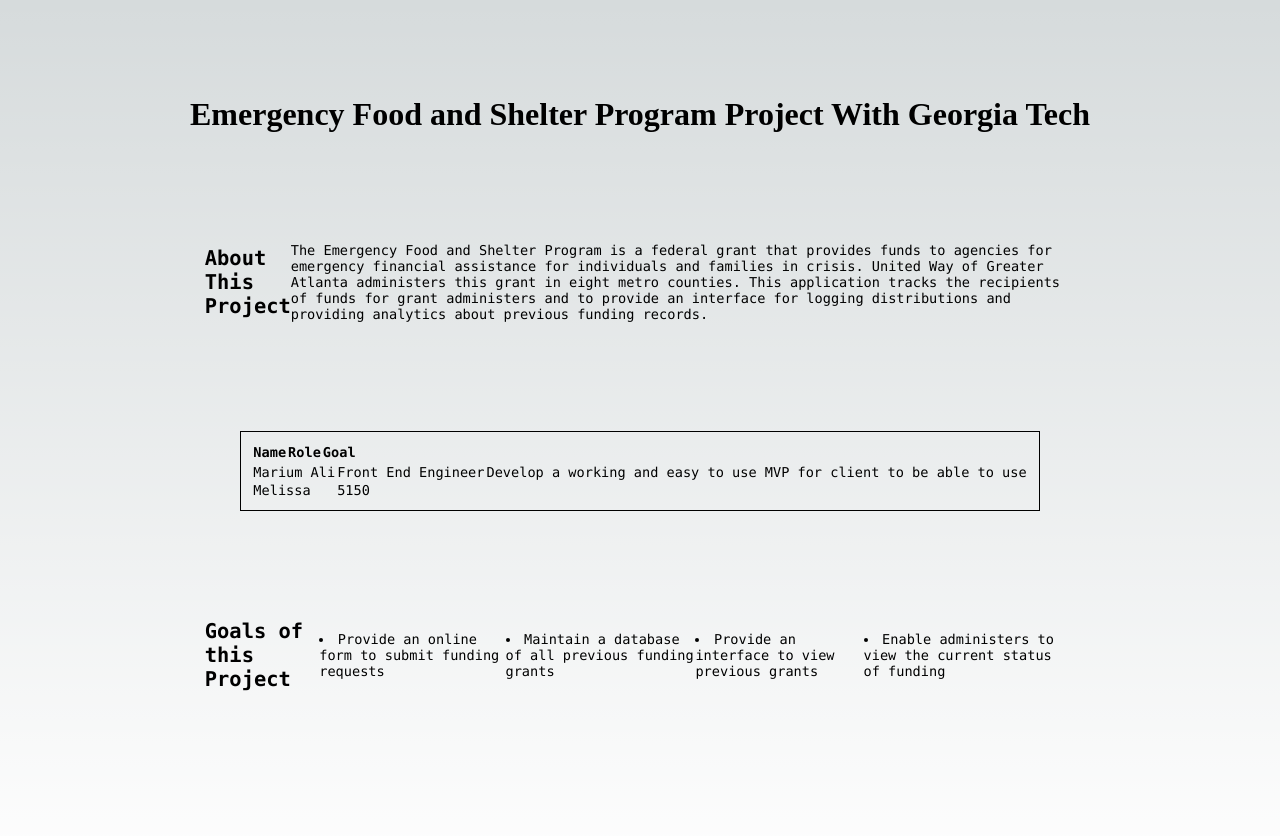
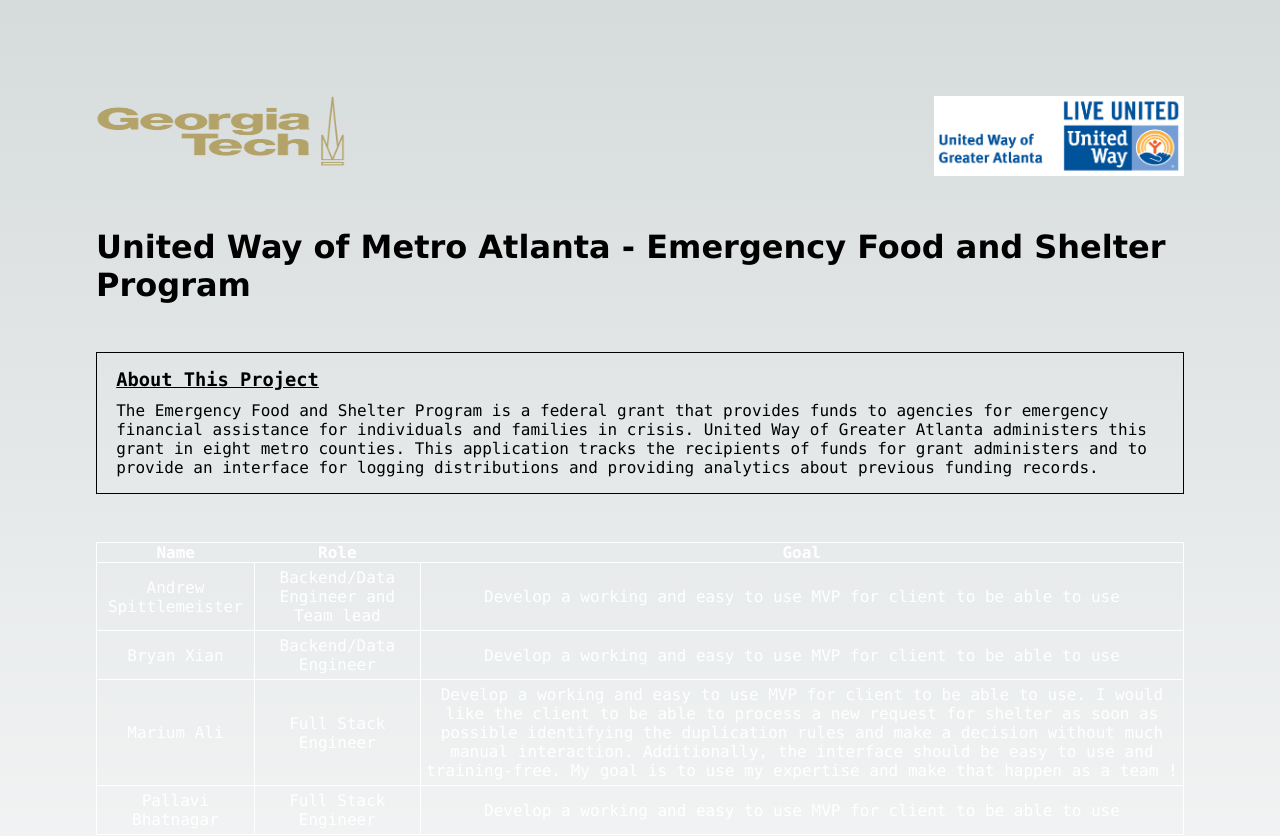
Before and after one commit to AndrewSpittlemeister/c4g-efsp-front-end, a Next.js app: page / in a window 1280 px wide. Shown: the top 836 px of the page. Built offline with nearby package versions, Linux system fonts and the light colour scheme.

Commit message:
changes for first draft to team webpage done

```diff
--- a/pages/index.js
+++ b/pages/index.js
@@ -8,26 +8,42 @@ const inter = Inter({ subsets: ['latin'] })
 export default function Home() {
   return (
     <>
-      <Head>
-        <title>Create Next App</title>
-        <meta name="description" content="Generated by create next app" />
-        <meta name="viewport" content="width=device-width, initial-scale=1" />
-        <link rel="icon" href="/favicon.ico" />
-      </Head>
       <main className={styles.main}>
+      <div  className={styles.images}>
+        <span>
+          <Image
+            src="/gtech.png"
+            alt="GA Tech Logo"
+            width={250}
+            height={70}
+            priority
+          />
+          </span>
+          <span>
+            <Image
+              src="/united-way.png"
+              width={250}
+              height={80}
+              priority
+            />
+          </span>
+        </div>
+
         <h1>
-          Emergency Food and Shelter Program Project With Georgia Tech
+          United Way of Metro Atlanta - Emergency Food and Shelter Program
         </h1>
 
-        <div className={styles.description}>
-          <h2 className={styles.card}>
+        <div className={styles.card}>
+          <h3>
             About This Project
-          </h2>
-          The Emergency Food and Shelter Program is a federal grant that provides funds to agencies for emergency financial assistance for individuals and families in crisis. United Way of Greater Atlanta administers this grant in eight metro counties.
-          This application tracks the recipients of funds for grant administers and to provide an interface for logging distributions and providing analytics about previous funding records.
+          </h3>
+          <span>
+            The Emergency Food and Shelter Program is a federal grant that provides funds to agencies for emergency financial assistance for individuals and families in crisis. United Way of Greater Atlanta administers this grant in eight metro counties.
+            This application tracks the recipients of funds for grant administers and to provide an interface for logging distributions and providing analytics about previous funding records.
+          </span>
         </div>
 
-        <table className={styles.styledTable}>
+        <table className={styles.table}>
           <thead>
             <tr>
               <th>Name</th>
@@ -37,27 +53,47 @@ export default function Home() {
           </thead>
           <tbody>
             <tr>
-              <td>{'Marium Ali'}</td>
-              <td>{'Front End Engineer'}</td>
+              <td>{'Andrew Spittlemeister '}</td>
+              <td>{'Backend/Data Engineer and Team lead'}</td>
               <td>{'Develop a working and easy to use MVP for client to be able to use'}</td>
             </tr>
-            <tr className={styles.activeRow}>
-              <td>Melissa</td>
-              <td>5150</td>
+            <tr>
+              <td>{'Bryan Xian '}</td>
+              <td>{'Backend/Data Engineer'}</td>
+              <td>{'Develop a working and easy to use MVP for client to be able to use'}</td>
+            </tr>
+            <tr>
+              <td>{'Marium Ali'}</td>
+              <td>{'Full Stack Engineer'}</td>
+              <td>{'Develop a working and easy to use MVP for client to be able to use. I would like the client to be able to process a new request for shelter as soon as possible identifying the duplication rules and make a decision without much manual interaction. Additionally, the interface should be easy to use and training-free. My goal is to use my expertise and make that happen as a team !'}</td>
+            </tr>
+            <tr>
+              <td>{'Pallavi Bhatnagar'}</td>
+              <td>{'Full Stack Engineer'}</td>
+              <td>{'Develop a working and easy to use MVP for client to be able to use'}</td>
             </tr>
           </tbody>
         </table>
 
-        <div className={styles.description}>
-          <h2 className={styles.card}>
+        <div className={styles.card}>
+          <h3>
             Goals of this Project
-          </h2>
+          </h3>
+          <span>
+          <li>Provide an online form to submit funding requests</li>
+          <li>Maintain a database of all previous funding grants</li>
+          <li>Provide an interface to view previous grants</li>
+          <li>Enable administers to view the current status of funding</li>
+          </span>
+        </div>
 
-            <li>Provide an online form to submit funding requests</li>
-            <li>Maintain a database of all previous funding grants</li>
-            <li>Provide an interface to view previous grants</li>
-            <li>Enable administers to view the current status of funding</li>
+        <div className={styles.card}>
+          <h3>
+            Lighthouse scores
+          </h3>
+          <span>
 
+          </span>
         </div>
       </main>
     </>
--- a/styles/Home.module.css
+++ b/styles/Home.module.css
@@ -4,49 +4,114 @@
   align-items: center;
   padding: 6rem;
   min-height: 100vh;
+  min-width: 100vh;
   justify-items: center;
+  margin: 0px;
+  font-family: var(--font-mono);
+  font-size: 16px;
 
 }
 
-.styledTable {
-  display: grid;
-  border: 1px solid;
-  font-size: 0.85rem;
-  max-width: var(--max-width);
-  font-family: var(--font-mono);
-  padding: 10px;
+.main h1 {
+  text-decoration: dashed;
+  font-weight: 700;
+  font-family:Verdana, Geneva, Tahoma, sans-serif;
+  margin-top: 3rem;
 }
 
-.styled-table thead tr {
-  background-color: #009879;
-  color: #ffffff;
-  text-align: left;
+.table {
+  border-collapse: collapse;
+  border: 1px solid;
+  width: 100%;
+  margin-top: 3rem;
+  word-wrap:break-word;
 }
 
-.styled-table th,
-.styled-table td {
-    padding: 12px 15px;
+.table thead {
+  border: 1px solid;
+  color: #ffffff;
+  word-wrap:break-word;
 }
 
-.styled-table tbody tr {
-  border-bottom: 1px solid #dddddd;
-}
-
-.styled-table tbody tr:nth-of-type(even) {
-  background-color: #f3f3f3;
-}
-
-.styled-table tbody tr:last-of-type {
-  border-bottom: 2px solid #009879;
+.table tbody tr td {
+  padding: 5px;
+  text-align: center;
+  border: 1px solid;
+  color: #ffffff;
+  word-wrap:break-word;
 }
 
 .description {
   display:inline-flex;
   align-items: inherit;
-  font-size: 0.85rem;
   max-width: var(--max-width);
   width: 100%;
   z-index: 2;
-  font-family: var(--font-mono);
-  padding: 10%;
+  margin-top: 3rem;
 }
+
+.card {
+  padding: 1rem 1.2rem;
+  background: rgba(var(--card-rgb), 0);
+  border: 1px solid;
+  transition: background 200ms, border 200ms;
+  margin-top: 3rem;
+}
+
+.card span {
+  display: inline-block;
+  transition: transform 200ms;
+}
+
+.card h3 {
+  font-weight: 600;
+  margin-bottom: 0.7rem;
+  text-decoration: underline;
+}
+
+.card p {
+  margin: 0;
+  opacity: 0.6;
+  font-size: 0.9rem;
+  line-height: 1.5;
+  max-width: 30ch;
+}
+
+
+.center {
+  display: flex;
+  justify-content: center;
+  align-items: center;
+  position: relative;
+  padding: 4rem 0;
+}
+
+.center::before {
+  background: var(--secondary-glow);
+  border-radius: 50%;
+  width: 480px;
+  height: 360px;
+  margin-left: -400px;
+}
+
+.center::after {
+  background: var(--primary-glow);
+  width: 240px;
+  height: 180px;
+  z-index: -1;
+}
+
+.center::before,
+.center::after {
+  content: '';
+  left: 50%;
+  position: absolute;
+  filter: blur(45px);
+  transform: translateZ(0);
+}
+
+.images {
+  width: 100%;
+  display: inline-flex;
+  justify-content: space-between;
+}
--- a/styles/globals.css
+++ b/styles/globals.css
@@ -1,5 +1,5 @@
 :root {
-  --max-width: 1100px;
+  --max-width: 100vh;
   --border-radius: 12px;
   --font-mono: ui-monospace, Menlo, Monaco, 'Cascadia Mono', 'Segoe UI Mono',
     'Roboto Mono', 'Oxygen Mono', 'Ubuntu Monospace', 'Source Code Pro',
```
Also changed, not shown: public/gtech.png (added), public/united-way.png (added).
